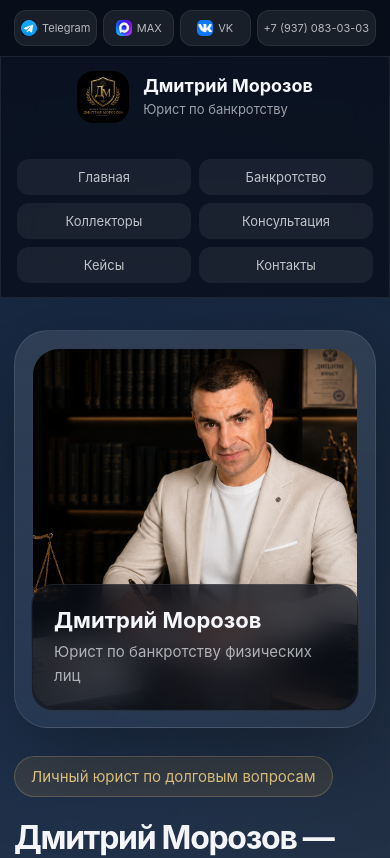
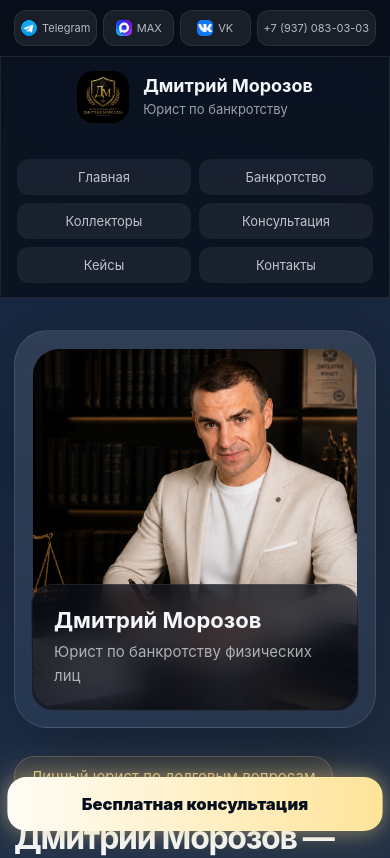
Before and after one commit to vm0318051-lab/morozov-jurist-site, a React (Vite) app: page / in a window 390 px wide. Shown: the top 858 px of the page. Built offline with nearby package versions, Linux system fonts and the light colour scheme.

Commit message:
mobile consultation button

```diff
--- a/src/App.css
+++ b/src/App.css
@@ -997,3 +997,55 @@ a {
     padding: 20px 16px 70px;
   }
 }
+.mobileFixedConsultation {
+  display: none;
+}
+
+@media (max-width: 900px) {
+  .mobileFixedConsultation {
+    position: fixed;
+    left: 14px;
+    right: 14px;
+    bottom: 14px;
+    z-index: 9999;
+
+    display: flex;
+    align-items: center;
+    justify-content: center;
+
+    padding: 16px;
+
+    border-radius: 18px;
+
+    font-weight: 900;
+    font-size: 16px;
+
+    color: #07101f;
+
+    background: linear-gradient(
+      270deg,
+      #f0d28a,
+      #ffd76a,
+      #ffffff,
+      #ffd76a,
+      #c49748,
+      #f0d28a
+    );
+
+    background-size: 800% 800%;
+
+    animation:
+      premiumGoldFlow 4s linear infinite,
+      premiumPulse 2s ease-in-out infinite;
+
+    box-shadow:
+      0 0 20px rgba(240, 210, 138, 0.4),
+      0 0 40px rgba(240, 210, 138, 0.25);
+
+    text-decoration: none;
+  }
+
+  body {
+    padding-bottom: 90px;
+  }
+}
--- a/src/App.jsx
+++ b/src/App.jsx
@@ -178,7 +178,7 @@ const telegramLink = "https://t.me/morozov_dmitry_urist";
   };
 
   return (
-    <section className="consultation">
+    <section className="consultation" id="consultation">
       <div className="consultationLeft">
         <span>Бесплатная консультация</span>
 
@@ -495,7 +495,11 @@ function OfficeBlock() {
   return (
     <div className="app">
       <Header />
+<a href="#consultation" className="mobileFixedConsultation">
 
+  Бесплатная консультация
+
+</a>
       <Routes>
         <Route path="/" element={<HomePage />} />
 
```
